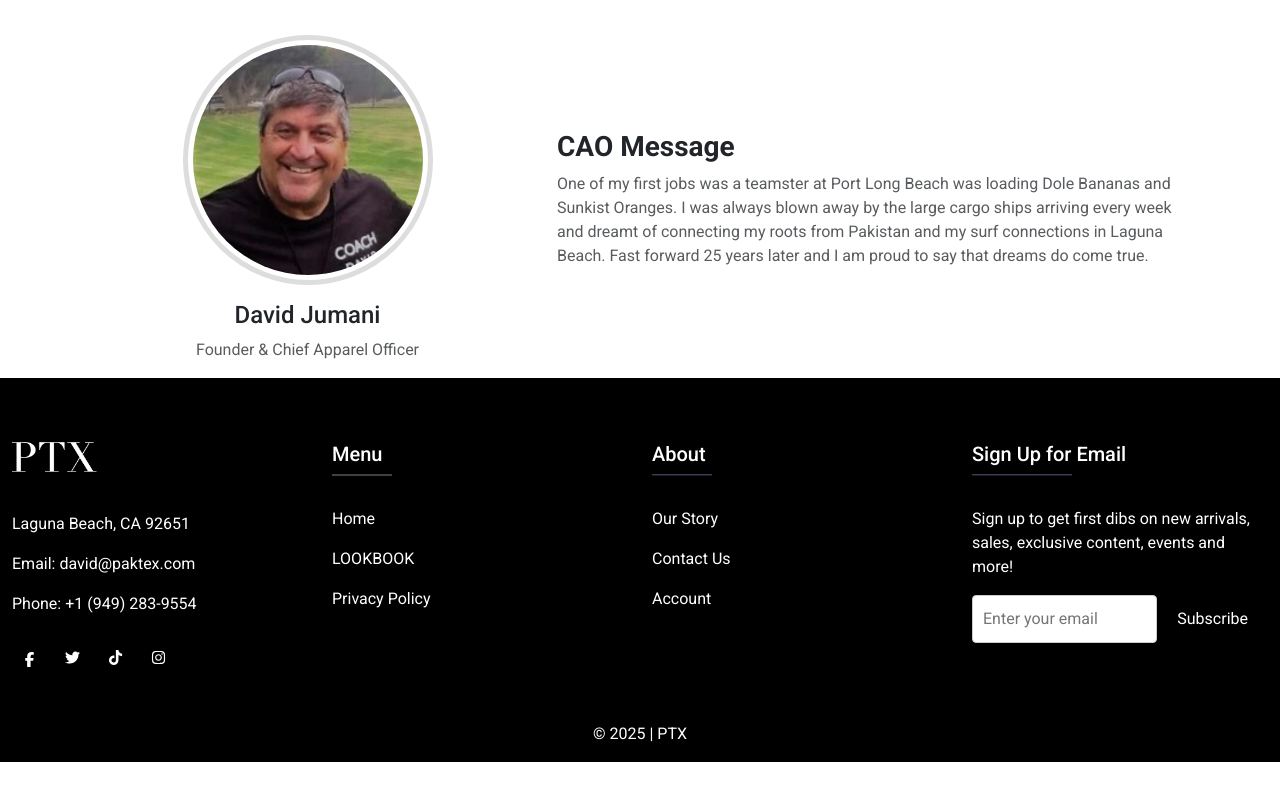
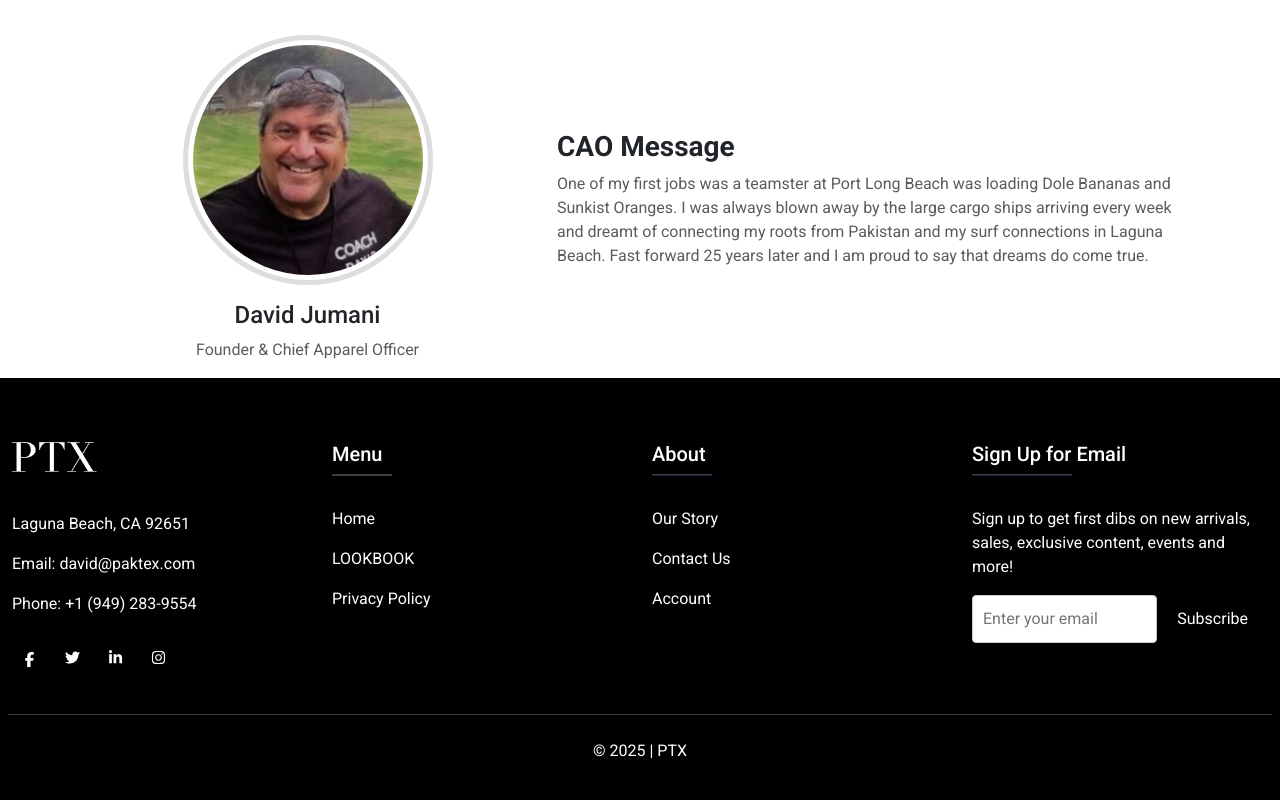
Before and after one commit to Zeeshanprojects/PTX-2, a React (Create React App) app in the folder PTX-2/ptx-2/: page /Aboutus in a window 1280 px wide. Shown: the part 2542-3342 px from the top of the page. Before the commit the page ends 3304 px from the top, so only its background shows below. Built offline with nearby package versions, Linux system fonts and the light colour scheme.

Commit message:
code updated

```diff
--- a/PTX-2/ptx-2/src/Components/Footer.jsx
+++ b/PTX-2/ptx-2/src/Components/Footer.jsx
@@ -28,7 +28,11 @@ export default function Footer() {
                 <div className="col-md-3 col-lg-3 col-xl-3 mx-auto mb-4">
                   {/* Content */}
                   {/* <img src={Image.logo} alt="logo"></img> */}
- <img src={Image.logo} alt="mainlogo" className="logocolor mb-3" />
+                  <img
+                    src={Image.logo}
+                    alt="mainlogo"
+                    className="logocolor mb-3"
+                  />
                   <br />
                   <br />
                   <p>
@@ -89,13 +93,13 @@ export default function Footer() {
                       />
                     </a>
                     <a
-                      href="https://tiktok.com"
+                      href="https://linkedin.com"
                       target="_blank"
                       rel="noopener noreferrer"
                       className="me-2"
                     >
                       <FontAwesomeIcon
-                        icon={faTiktok}
+                        icon={faLinkedinIn}
                         style={{
                           fontSize: "5px",
                           color: "white",
@@ -233,10 +237,13 @@ export default function Footer() {
                     <button className="subscribe-btn">Subscribe</button>
                   </div>
                 </div>
+
               </div>
             </div>
+
           </section>
-          <div className="text-center p-3 ">
+          <hr className="p-2 m-2"/>
+         <div className="text-center pb-5">
             © 2025 |
             <Link className="text-white ms-1" to="/">
               PTX
--- a/PTX-2/ptx-2/src/Pages/AboutUs.jsx
+++ b/PTX-2/ptx-2/src/Pages/AboutUs.jsx
@@ -123,7 +123,7 @@ export default function AboutUs() {
 
              <div className="col-sm-12 col-md-6" data-aos="fade-up">
               <div className="custom-image-grid" data-aos="fade-up">
-              {[Image.p9, Image.p10, Image.p11, Image.p12].map((src) => (
+              {[Image.p9, Image.p10, Image.p11, Image.p3].map((src) => (
                 <div
                   className="factory-col"
                   key={src}
```
